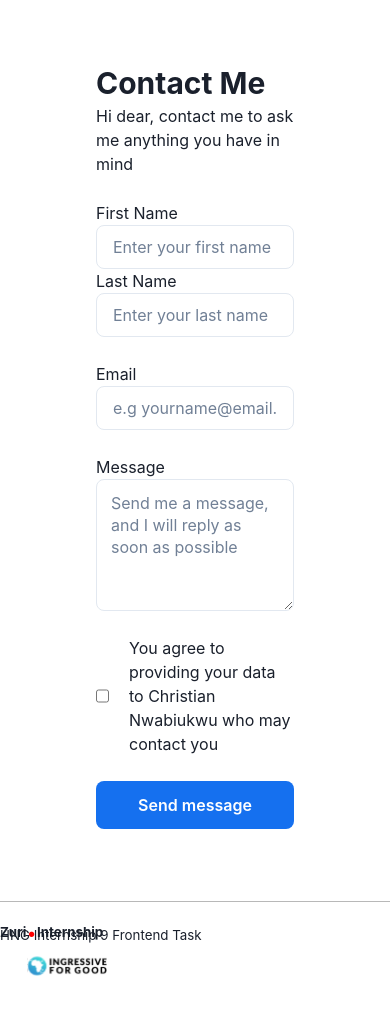
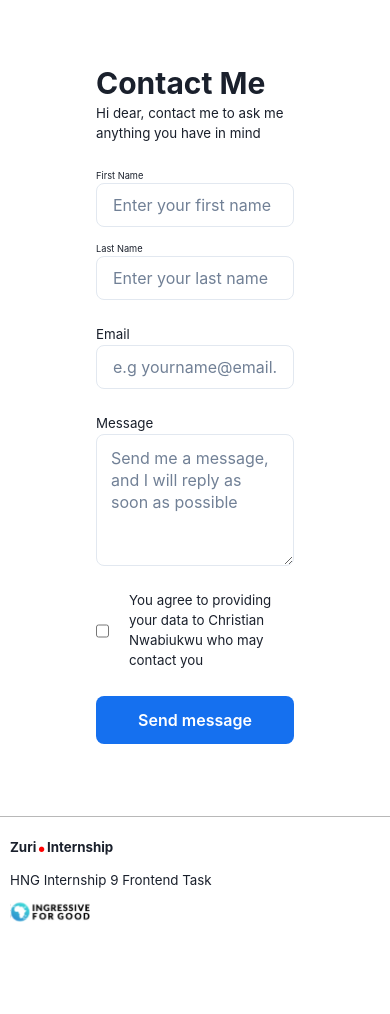
Before and after one commit to Ugochrist13/hng-task, a React (Vite) app: page /contact in a window 390 px wide. Shown: the top 1014 px of the page. After the commit the page ends 933 px from the top, so only its background shows below. Built offline with nearby package versions, Linux system fonts and the light colour scheme.

Commit message:
stage 2 push

```diff
--- a/src/components/contact.css
+++ b/src/components/contact.css
@@ -25,17 +25,20 @@
   }
   .form {
     width: 95%;
+    font-size: smaller;
   }
   .name {
     flex-direction: column;
-
-    /* font-size: smaller; */
+    row-gap: 15px;
+    font-size: smaller;
   }
   #firstname {
     width: 100%;
+    font-size: smaller;
   }
   #secondname {
     width: 100%;
+    font-size: smaller;
   }
 }
 
--- a/src/components/footer.css
+++ b/src/components/footer.css
@@ -41,8 +41,15 @@ span{
 @media screen and (max-width: 520px) {
     .footer{
         flex-direction: column;
-        justify-content: flex-start;
+        height: 100px;
+        padding: 0 10px;
         align-items: flex-start;
         font-size: smaller;
     }
+    #zuri{
+        margin-bottom: 30px;
+    }
+    .img{
+        display: block;
+    }
 }
```
